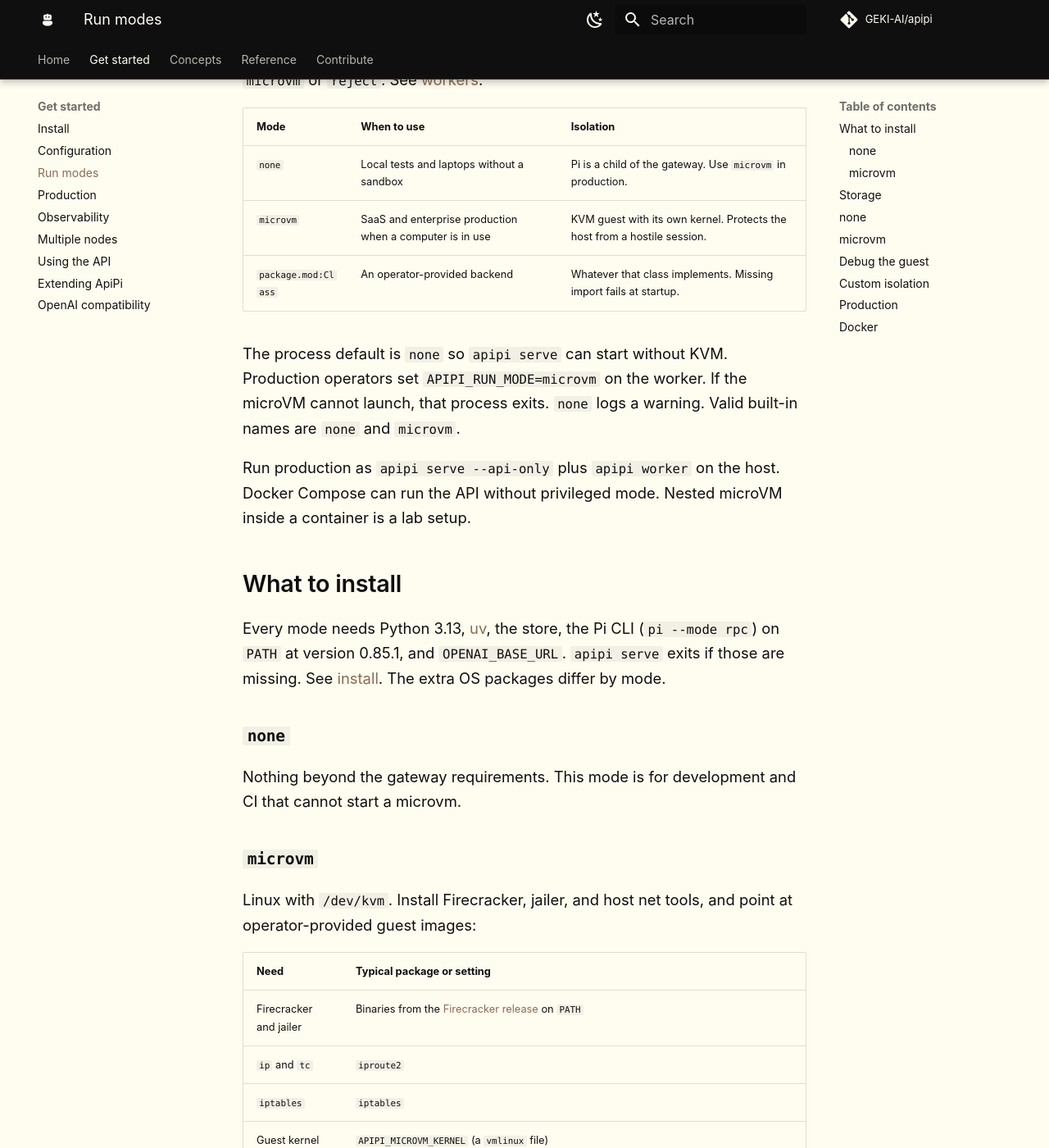
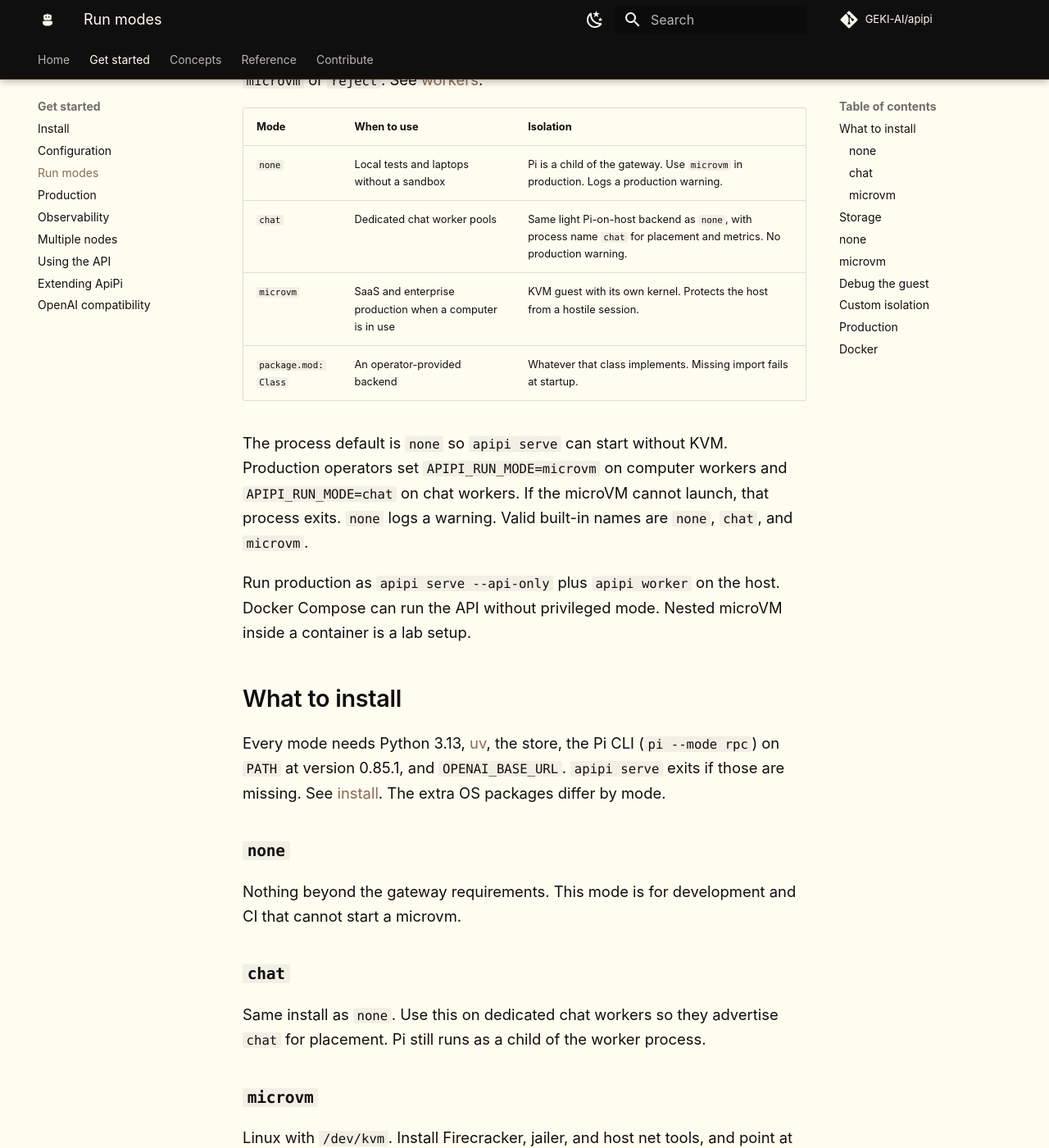
Before and after one commit to GEKI-AI/apipi, an MkDocs documentation site: the page built from docs/run-modes.md, in a window 1280 px wide and 1400 px high, scrolled down 890 px. Shown: the whole window at 82% size. Built offline with MkDocs 1.6.1 and Material for MkDocs 9.7.7, drawn with Linux system fonts in a browser that asks for light colours; comment, search, counter and statistics services are not loaded.

Commit message:
Add run_mode=chat as a host isolation alias. (#264)
Co-authored-by: mths opencode <mths@datenhof.com>

```diff
--- a/docs/run-modes.md
+++ b/docs/run-modes.md
@@ -33,14 +33,16 @@ unless you set `APIPI_ENV_NONE_PLACEMENT` to `microvm` or `reject`. See
 
 | Mode | When to use | Isolation |
 | --- | --- | --- |
-| `none` | Local tests and laptops without a sandbox | Pi is a child of the gateway. Use `microvm` in production. |
+| `none` | Local tests and laptops without a sandbox | Pi is a child of the gateway. Use `microvm` in production. Logs a production warning. |
+| `chat` | Dedicated chat worker pools | Same light Pi-on-host backend as `none`, with process name `chat` for placement and metrics. No production warning. |
 | `microvm` | SaaS and enterprise production when a computer is in use | KVM guest with its own kernel. Protects the host from a hostile session. |
 | `package.mod:Class` | An operator-provided backend | Whatever that class implements. Missing import fails at startup. |
 
 The process default is `none` so `apipi serve` can start without KVM.
-Production operators set `APIPI_RUN_MODE=microvm` on the worker. If the
+Production operators set `APIPI_RUN_MODE=microvm` on computer workers
+and `APIPI_RUN_MODE=chat` on chat workers. If the
 microVM cannot launch, that process exits. `none` logs a warning. Valid
-built-in names are `none` and `microvm`.
+built-in names are `none`, `chat`, and `microvm`.
 
 Run production as `apipi serve --api-only` plus `apipi worker` on the
 host. Docker Compose can run the API without privileged mode. Nested
@@ -57,6 +59,12 @@ the store, the Pi CLI (`pi --mode rpc`) on `PATH` at version 0.85.1, and
 
 Nothing beyond the gateway requirements. This mode is for development
 and CI that cannot start a microvm.
+
+### `chat`
+
+Same install as `none`. Use this on dedicated chat workers so they
+advertise `chat` for placement. Pi still runs as a child of the worker
+process.
 
 ### `microvm`
 
--- a/docs/usage.md
+++ b/docs/usage.md
@@ -82,7 +82,7 @@ on, POSTs the full object.
 | `mcp_names` | MCP server labels used |
 | `mcp_counts` | Calls per MCP server |
 | `environment_type` | `none` \| `openai_hosted` \| `self_hosted` |
-| `run_mode` | `none` \| `microvm` \| custom backend `name` |
+| `run_mode` | `none` \| `chat` \| `microvm` \| custom backend `name` |
 | `instance_id` | Process name, if set |
 | `artifact_bytes` | Bytes published this turn |
 | `request_id` | Request id |
```
Also changed, not shown: AGENTS.md (+3 -2 lines), CHANGELOG.md (+2 -0 lines), docs/config.md (+1 -1 lines), docs/isolation.md (+1 -0 lines), docs/workers.md (+6 -6 lines), 8 other files.
